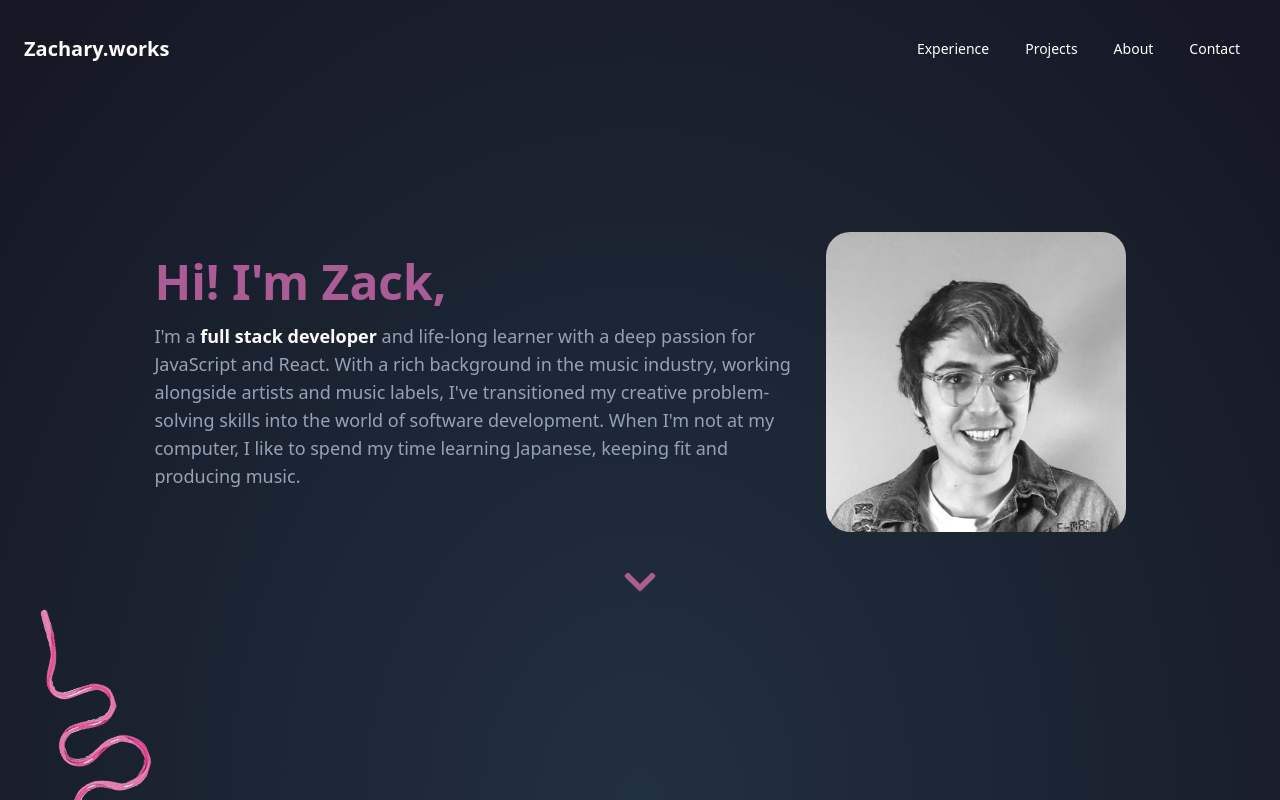
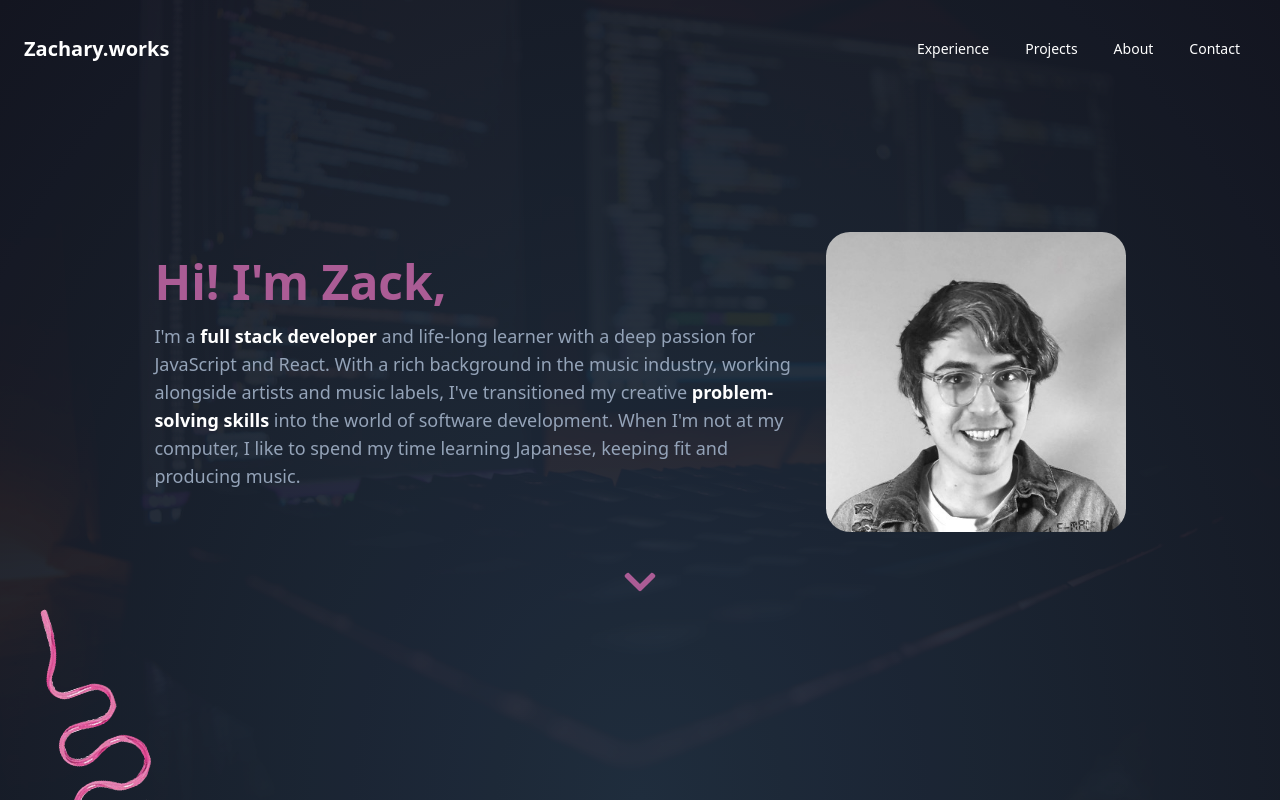
Before and after one commit to zackhanni/zachary.works, a Next.js app: page / in a window 1280 px wide. Shown: the top 800 px of the page. Built offline with nearby package versions, Linux system fonts and the light colour scheme.

Commit message:
added in bg image with low opacity

```diff
--- a/app/components/Hero.tsx
+++ b/app/components/Hero.tsx
@@ -6,15 +6,15 @@ export default function Hero() {
   return (
     <section id="hero" className="h-screen w-full">
       <div className="relative -z-20 pointer-events-none">
-        <div className="fixed h-full w-full left-0 radial-gradient text-[#94A3B8]">
-          {/* <Image
-            src="/desk-with-computers.jpeg"
+        <div className="fixed flex justify-center h-full w-full left-0 radial-gradient text-[#94A3B8]">
+          <Image
+            src="/hero-image-computer.webp"
             fill={true}
             priority={true}
             alt="Working at a computer"
             style={{}}
-            className="opacity-20 object-cover w-full h-screen overflow-hidden"
-          /> */}
+            className="opacity-[.05] object-cover w-full h-screen overflow-hidden"
+          />
 
           <div className="px-4 md:px-0 absolute md:-translate-x-1/2 -translate-y-1/2 top-1/2 md:left-1/2 w-full space-y-8 pt-8 container">
             <div className="flex justify-center items-center md:gap-4">
@@ -29,9 +29,10 @@ export default function Hero() {
                   and life-long learner with a deep passion for JavaScript and
                   React. With a rich background in the music industry, working
                   alongside artists and music labels, I&apos;ve transitioned my
-                  creative problem-solving skills into the world of software
-                  development. When I&apos;m not at my computer, I like to spend
-                  my time learning Japanese, keeping fit and producing music.
+                  creative <b className="text-white">problem-solving skills</b>{" "}
+                  into the world of software development. When I&apos;m not at
+                  my computer, I like to spend my time learning Japanese,
+                  keeping fit and producing music.
                 </p>
                 {/* <p className="text-lg">
               I&apos;m an audio engineer, turned{" "}
```
